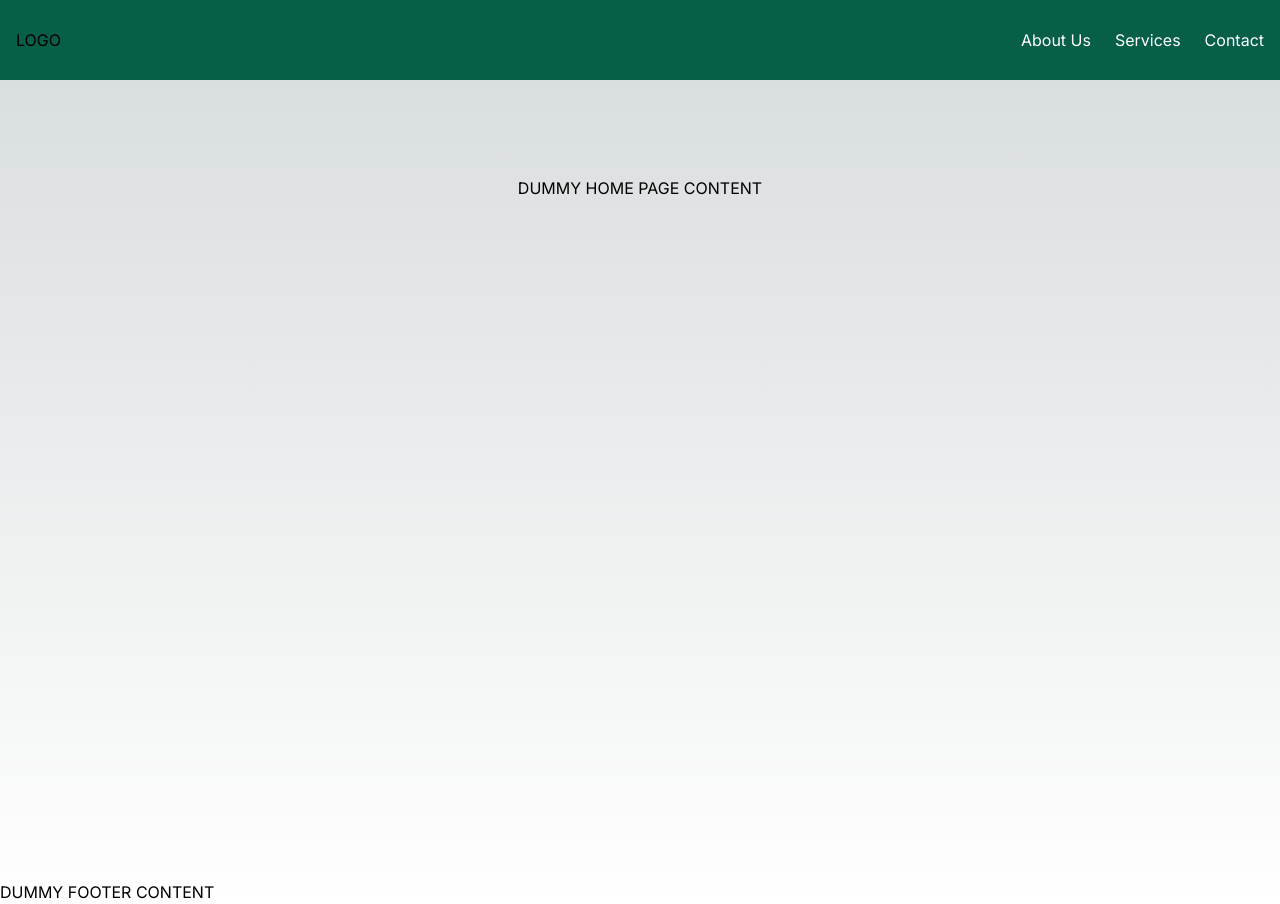
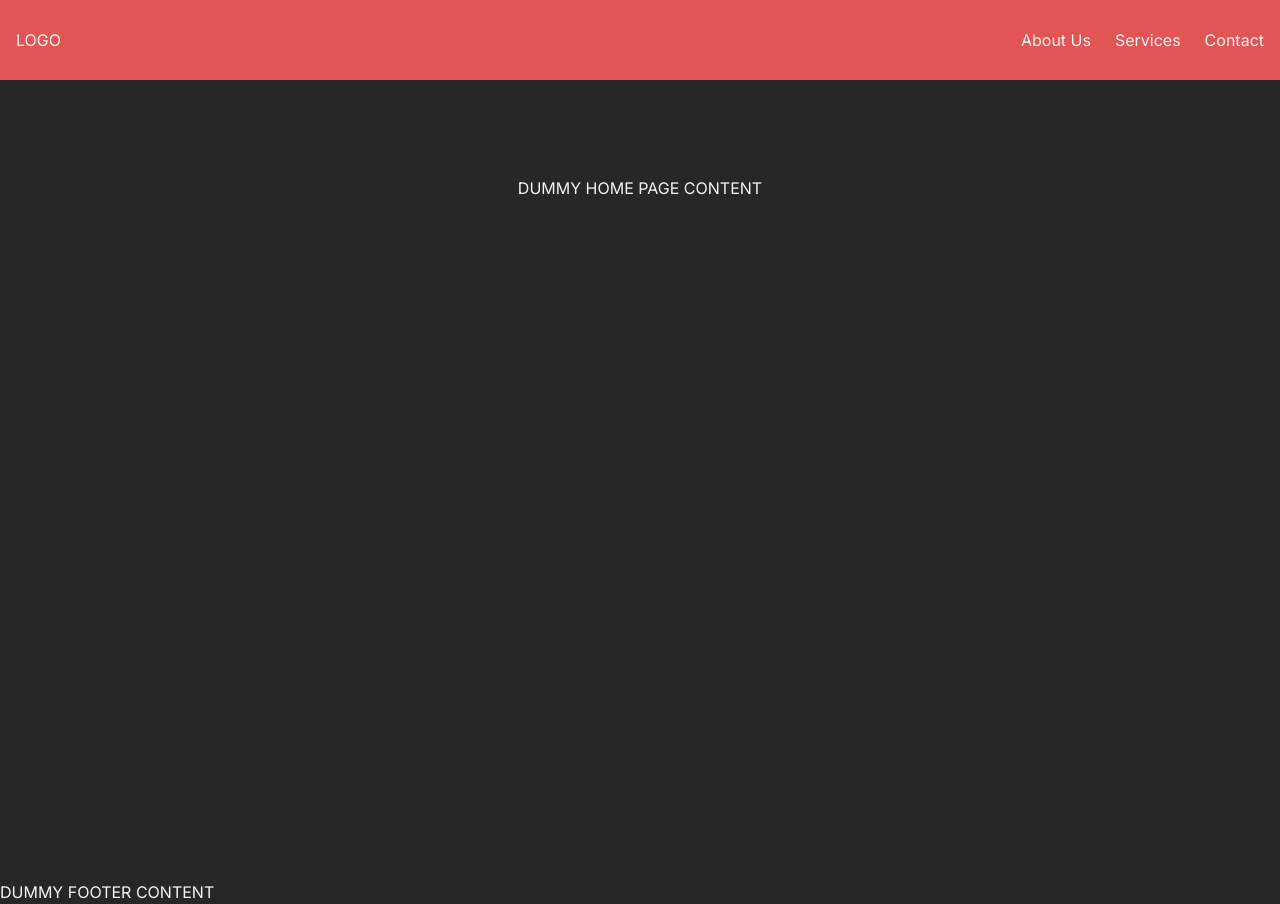
Before and after one commit to jakemeir/m-site, a Next.js app: page / in a window 1280 px wide. Built offline with nearby package versions, Linux system fonts and the light colour scheme.

Commit message:
tailwind config

```diff
--- a/app/globals.css
+++ b/app/globals.css
@@ -17,13 +17,7 @@
 }
 
 body {
-  color: rgb(var(--foreground-rgb));
-  background: linear-gradient(
-      to bottom,
-      transparent,
-      rgb(var(--background-end-rgb))
-    )
-    rgb(var(--background-start-rgb));
+  color: whitesmoke;
 }
 
 @layer utilities {
--- a/app/layout.js
+++ b/app/layout.js
@@ -13,7 +13,7 @@ export const metadata = {
 export default function RootLayout({ children }) {
   return (
     <html lang="en">
-      <body className={inter.className}>
+      <body className={`${inter.className} bg-black`}>
         <Navbar />
         {children}
         <Footer />
--- a/components/navigation/Navbar.js
+++ b/components/navigation/Navbar.js
@@ -10,7 +10,7 @@ export default function Navbar() {
   };
   return (
     <>
-      <header className="w-full h-20 bg-emerald-800 sticky top-0">
+      <header className="w-full h-20 bg-red sticky top-0">
         <nav className="container mx-auto px-4 h-full">
           <div className="flex justify-between items-center h-full">
             <Link href="/">
--- a/tailwind.config.js
+++ b/tailwind.config.js
@@ -6,6 +6,70 @@ module.exports = {
     "./app/**/*.{js,ts,jsx,tsx,mdx}",
   ],
   theme: {
+    colors: {
+      transparent: "transparent",
+      current: "currentColor",
+      teal: {
+        DEFAULT: "#008080",
+        100: "#00191a",
+        200: "#003333",
+        300: "#004c4d",
+        400: "#006666",
+        500: "#008080",
+        600: "#00cccc",
+        700: "#1affff",
+        800: "#66ffff",
+        900: "#b3ffff",
+      },
+      red: {
+        DEFAULT: "#e15554",
+        100: "#350909",
+        200: "#6a1313",
+        300: "#9f1c1c",
+        400: "#d42525",
+        500: "#e15554",
+        600: "#e77878",
+        700: "#ed9a9a",
+        800: "#f3bbbb",
+        900: "#f9dddd",
+      },
+      white: {
+        DEFAULT: "#f2f4f3",
+        100: "#2d3430",
+        200: "#596961",
+        300: "#899a91",
+        400: "#bdc7c2",
+        500: "#f2f4f3",
+        600: "#f4f6f5",
+        700: "#f7f8f7",
+        800: "#f9fafa",
+        900: "#fcfdfc",
+      },
+      space_cadet: {
+        DEFAULT: "#171738",
+        100: "#04040b",
+        200: "#090916",
+        300: "#0d0d21",
+        400: "#12122b",
+        500: "#171738",
+        600: "#2f2f74",
+        700: "#4848b1",
+        800: "#8484cd",
+        900: "#c1c1e6",
+      },
+      black: {
+        DEFAULT: "#272727",
+        100: "#080808",
+        200: "#0f0f0f",
+        300: "#171717",
+        400: "#1f1f1f",
+        500: "#272727",
+        600: "#525252",
+        700: "#7d7d7d",
+        800: "#a8a8a8",
+        900: "#d4d4d4",
+      },
+    },
     extend: {
       backgroundImage: {
         "gradient-radial": "radial-gradient(var(--tw-gradient-stops))",
```
